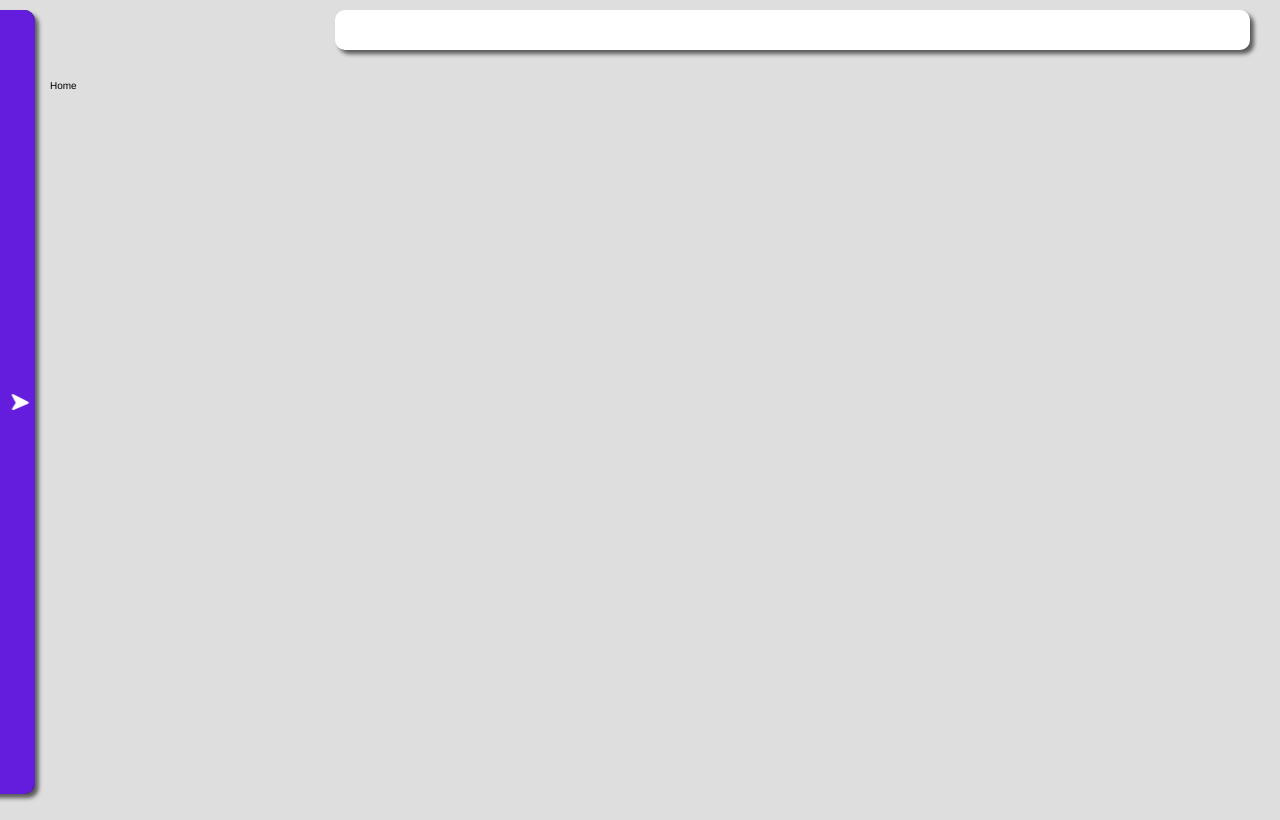
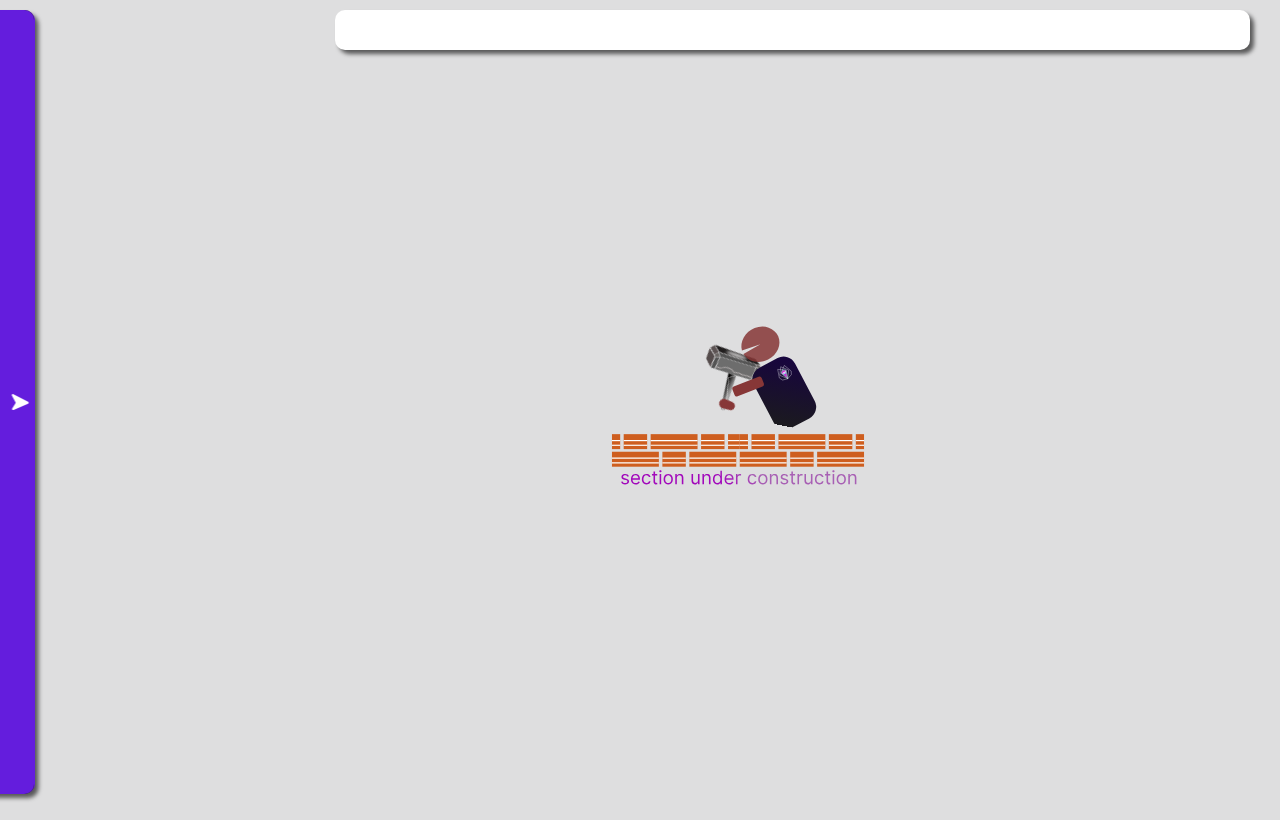
Before and after one commit to dialmonsalve/dialui-components, a React (Vite) app: page / in a window 1280 px wide. Built offline with nearby package versions, Linux system fonts and the light colour scheme.

Commit message:
Create a building component

```diff
--- /dev/null
+++ b/src/components/ui/Building.tsx
@@ -0,0 +1,9 @@
+
+export const Building = () => {
+  return (
+    <div className="img-build">
+      <div className="img-build__hammer" ></div>
+      <img src="/assets/built/person.svg" alt="person" className="img-build__person" />
+    </div>
+  )
+}
--- a/src/pages/Alerts.tsx
+++ b/src/pages/Alerts.tsx
@@ -1,6 +1,7 @@
+import { Building } from "../components/ui/Building"
 
 export const Alerts = () => {
   return (
-    <div>Alerts</div>
+    <Building />
   )
 }
--- a/src/pages/Home.tsx
+++ b/src/pages/Home.tsx
@@ -1,6 +1,9 @@
+import { Building } from "../components/ui/Building"
 
 export const Home = () => {
   return (
-    <div className="content-home">Home</div>
+    <div className="content-home">
+    <Building/>
+    </div>
   )
 }
--- /dev/null
+++ b/src/sass/components/_build.scss
@@ -0,0 +1,67 @@
+@use '../abstract/mixins' as m;
+
+.img-build {
+  position: absolute;
+  top: 40%;
+  left: 40%;
+  display: flex;
+  height: 17rem;
+
+  @include m.respond(tab-land){
+    height: 20rem;
+    left: 30%;
+  }
+
+  @include m.respond(tab-port){
+    height: 20rem;
+    left: 30%;
+  }
+  @include m.respond(phone){
+    left: 5%;
+  }
+
+  &__person {
+    display: inline-block;
+    position: relative;
+    width: 30rem;
+    left: -1%;
+
+    @include m.respond(tab-land){
+      left: 1%;
+    }
+
+    @include m.respond(tab-port){
+      left: -2%;
+      top: 4%;
+    }
+
+  }
+
+  &__hammer {
+    background-image: url("/assets/built/hammer.svg");
+    width: 8rem;
+    position: relative;
+    background-repeat: no-repeat;
+    left: 41%;
+    animation: left-right .8s linear infinite 0.5s;
+
+    @include m.respond(tab-port){
+      left: 35%;
+    }
+
+  }
+}
+
+@keyframes left-right {
+  0% {
+    transform: rotate(0deg);
+  }
+
+  50% {
+    transform: rotate(45deg);
+  }
+
+  100% {
+    transform: rotate(-95deg);
+  }
+}
--- a/src/sass/components/index.scss
+++ b/src/sass/components/index.scss
@@ -1,4 +1,5 @@
 @forward 'anchor';
+@forward 'build';
 @forward 'card';
 @forward 'header';
 @forward 'layout';
```
Also changed, not shown: public/assets/built/hammer.svg (added), public/assets/built/person.svg (added).
